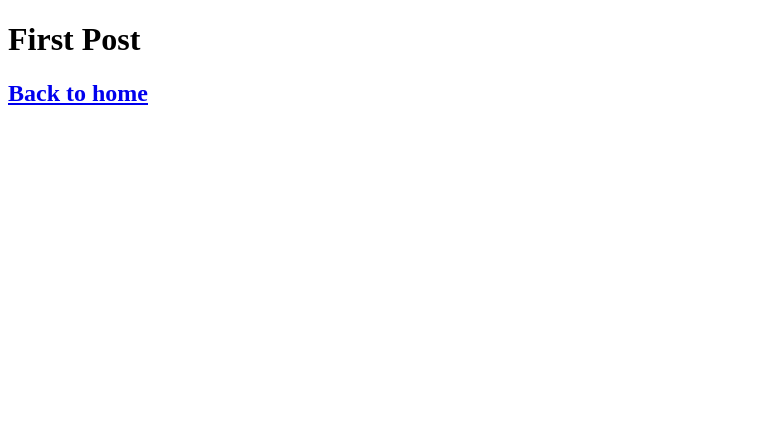
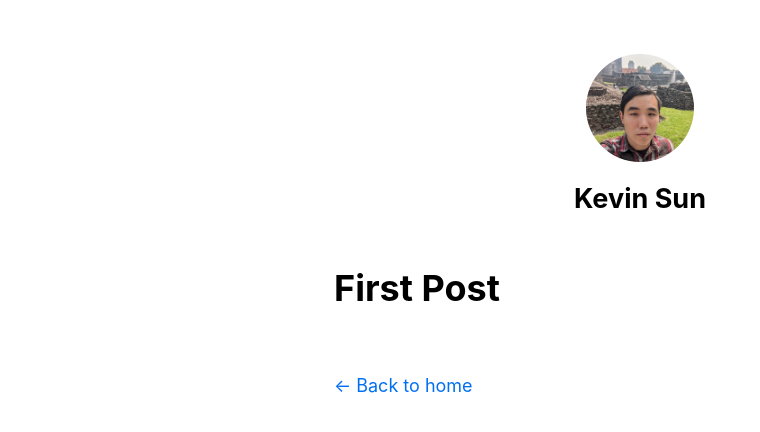
Before and after one commit to kebuhcah/experiments, a Next.js app in the folder nextjs-blog/: page /posts/first-post in a window 1280 px wide. Shown: the top 432 px of the page, without its empty margins (0-760 px from the left). Built offline with nearby package versions, Linux system fonts and the light colour scheme.

Commit message:
next lesson in nextjs tutorial

```diff
--- /dev/null
+++ b/nextjs-blog/components/layout.js
@@ -0,0 +1,69 @@
+import Head from 'next/head';
+import Image from 'next/image';
+import styles from './layout.module.css';
+import utilStyles from '../styles/utils.module.css';
+import Link from 'next/link';
+
+const name = 'Kevin Sun';
+export const siteTitle = 'Next.js Sample Website';
+
+export default function Layout({ children, home }) {
+    return (
+        <div className={styles.container}>
+            <Head>
+                <link rel="icon" href="/favicon.ico" />
+                <meta
+                    name="description"
+                    content="Learn how to build a personal website using Next.js"
+                />
+                <meta
+                    property="og:image"
+                    content={`https://og-image.vercel.app/${encodeURI(
+                        siteTitle,
+                    )}.png?theme=light&md=0&fontSize=75px&images=https%3A%2F%2Fassets.vercel.com%2Fimage%2Fupload%2Ffront%2Fassets%2Fdesign%2Fnextjs-black-logo.svg`}
+                />
+                <meta name="og:title" content={siteTitle} />
+                <meta name="twitter:card" content="summary_large_image" />
+            </Head>
+            <header className={styles.header}>
+                {home ? (
+                    <>
+                        <Image
+                            priority
+                            src="/images/profile.jpg"
+                            className={utilStyles.borderCircle}
+                            height={144}
+                            width={144}
+                            alt=""
+                        />
+                        <h1 className={utilStyles.heading2Xl}>{name}</h1>
+                    </>
+                ) : (
+                    <>
+                        <Link href="/">
+                            <Image
+                                priority
+                                src="/images/profile.jpg"
+                                className={utilStyles.borderCircle}
+                                height={108}
+                                width={108}
+                                alt=""
+                            />
+                        </Link>
+                        <h2 className={utilStyles.headingLg}>
+                            <Link href="/" className={utilStyles.colorInherit}>
+                                {name}
+                            </Link>
+                        </h2>
+                    </>
+                )}
+            </header>
+            <main>{children}</main>
+            {!home && (
+                <div className={styles.backToHome}>
+                    <Link href="/">← Back to home</Link>
+                </div>
+            )}
+        </div>
+    );
+}
--- /dev/null
+++ b/nextjs-blog/components/layout.module.css
@@ -0,0 +1,15 @@
+.container {
+    max-width: 36rem;
+    padding: 0 1rem;
+    margin: 3rem auto 6rem;
+}
+
+.header {
+    display: flex;
+    flex-direction: column;
+    align-items: center;
+}
+
+.backToHome {
+    margin: 3rem 0 0;
+}
--- /dev/null
+++ b/nextjs-blog/pages/_app.js
@@ -0,0 +1,5 @@
+import '../styles/global.css';
+
+export default function App({ Component, pageProps }) {
+    return <Component {...pageProps} />;
+}
--- a/nextjs-blog/pages/posts/first-post.js
+++ b/nextjs-blog/pages/posts/first-post.js
@@ -1,12 +1,14 @@
+import Head from 'next/head';
 import Link from 'next/link';
+import Layout from '../../components/layout';
 
 export default function FirstPost() {
-  return (
-    <>
-      <h1>First Post</h1>
-      <h2>
-        <Link href="/">Back to home</Link>
-      </h2>
-    </>
-  );
+    return (
+        <Layout>
+            <Head>
+                <title>First Post</title>
+            </Head>
+            <h1>First Post</h1>
+        </Layout>
+    );
 }
--- /dev/null
+++ b/nextjs-blog/styles/global.css
@@ -0,0 +1,27 @@
+html,
+body {
+    padding: 0;
+    margin: 0;
+    font-family: -apple-system, BlinkMacSystemFont, Segoe UI, Roboto, Oxygen, Ubuntu,
+        Cantarell, Fira Sans, Droid Sans, Helvetica Neue, sans-serif;
+    line-height: 1.6;
+    font-size: 18px;
+}
+
+* {
+    box-sizing: border-box;
+}
+
+a {
+    color: #0070f3;
+    text-decoration: none;
+}
+
+a:hover {
+    text-decoration: underline;
+}
+
+img {
+    max-width: 100%;
+    display: block;
+}
--- /dev/null
+++ b/nextjs-blog/styles/utils.module.css
@@ -0,0 +1,52 @@
+.heading2Xl {
+    font-size: 2.5rem;
+    line-height: 1.2;
+    font-weight: 800;
+    letter-spacing: -0.05rem;
+    margin: 1rem 0;
+}
+
+.headingXl {
+    font-size: 2rem;
+    line-height: 1.3;
+    font-weight: 800;
+    letter-spacing: -0.05rem;
+    margin: 1rem 0;
+}
+
+.headingLg {
+    font-size: 1.5rem;
+    line-height: 1.4;
+    margin: 1rem 0;
+}
+
+.headingMd {
+    font-size: 1.2rem;
+    line-height: 1.5;
+}
+
+.borderCircle {
+    border-radius: 9999px;
+}
+
+.colorInherit {
+    color: inherit;
+}
+
+.padding1px {
+    padding-top: 1px;
+}
+
+.list {
+    list-style: none;
+    padding: 0;
+    margin: 0;
+}
+
+.listItem {
+    margin: 0 0 1.25rem;
+}
+
+.lightText {
+    color: #666;
+}
```
Also changed, not shown: nextjs-blog/pages/index.js (+13 -109 lines), nextjs-blog/public/images/profile.jpg (added), nextjs-blog/public/vercel.svg (deleted).
